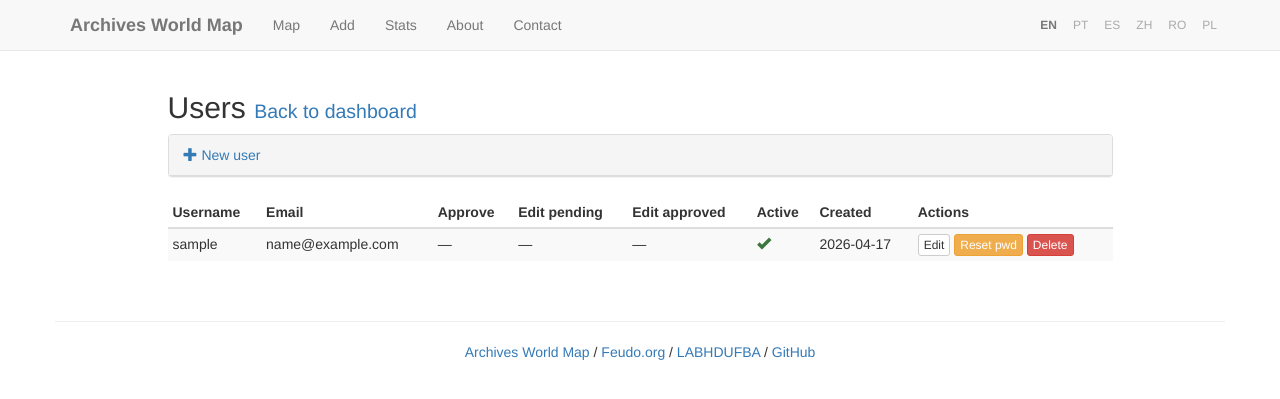
After one commit to rsandrade/archives-worldmap, a Flask app: page /admin/users in a window 1280 px wide. The commit adds this page. Shown: the top 399 px of the page. Run offline with Flask 3, Linux system fonts and the light colour scheme; the visitor is signed in with stand-in values (Sample User, id 1); data comes from the database, SQL or seed files in the repository; parts of the project's set-up code (start-up, migrations or seed data) failed here and were passed over; some libraries are stand-ins or nearby versions.

Commit message:
feat: multi-user system with role-based permissions
Admin can create staff users with any combination of three permissions:
- can_approve: approve/reject new submissions
- can_edit_waiting: edit pending (waiting) submissions
- can_edit_verified: edit approved (verified) submissions

Staff users cannot delete institutions. Only the super admin can
create/manage users, delete institutions, and access /admin/users.

Password recovery works for both admin (by username or admin email)
and staff users (by username or email). New users receive a temporary
password by email and must change it on first login.

Changes:
- schema.sql: add users table with permission flags
- admin.py: new decorators (login_required, permission_required),
  unified login for admin+staff, full user CRUD routes
- email_utils.py: add send_staff_account_email()
- forgot_password.html: add identifier input field
- dashboard.html: conditional approve/edit/delete buttons,
  username display, Users link for admin
- New templates: users.html, user_edit.html

```diff
--- a/app/routes/admin.py
+++ b/app/routes/admin.py
@@ -4,7 +4,7 @@ import string
 
 from flask import (
     Blueprint, render_template, request, redirect, url_for,
-    session, current_app, flash,
+    session, current_app, flash, abort,
 )
 from werkzeug.security import check_password_hash, generate_password_hash
 
@@ -15,7 +15,12 @@ from .. import limiter
 admin_bp = Blueprint('admin', __name__)
 
 
+def _is_logged_in():
+    return session.get('admin_logged') or session.get('user_id')
+
+
 def admin_required(f):
+    """Restrict to super admin only."""
     @functools.wraps(f)
     def wrapped(*args, **kwargs):
         if not session.get('admin_logged'):
@@ -24,13 +29,36 @@ def admin_required(f):
     return wrapped
 
 
+def login_required(f):
+    """Allow any authenticated user (admin or staff)."""
+    @functools.wraps(f)
+    def wrapped(*args, **kwargs):
+        if not _is_logged_in():
+            return redirect(url_for('admin.dashboard'))
+        return f(*args, **kwargs)
+    return wrapped
+
+
+def permission_required(perm):
+    """Allow admin or staff with the given permission flag."""
+    def decorator(f):
+        @functools.wraps(f)
+        def wrapped(*args, **kwargs):
+            if not session.get('admin_logged') and not session.get(perm):
+                flash('Permission denied.', 'danger')
+                return redirect(url_for('admin.dashboard'))
+            return f(*args, **kwargs)
+        return wrapped
+    return decorator
+
+
 @admin_bp.route('/login', methods=['GET'])
 def login():
     return redirect(url_for('admin.dashboard'))
 
 
 def _get_active_hash(db):
-    """Return current password hash: DB settings override takes precedence over .env."""
+    """Return current admin password hash: DB settings override takes precedence over .env."""
     row = db.execute("SELECT value FROM settings WHERE key = 'admin_password_hash'").fetchone()
     if row:
         return row['value']
@@ -40,21 +68,20 @@ def _get_active_hash(db):
 @admin_bp.route('/login', methods=['POST'])
 @limiter.limit("5 per minute")
 def login_submit():
-    username = request.form.get('username', '')
+    username = request.form.get('username', '').strip()
     password = request.form.get('password', '')
-
-    expected_user = current_app.config['ADMIN_USERNAME']
     db = get_db()
 
-    # Check permanent password (DB override or .env)
+    # Try super admin (permanent password or temp reset)
+    expected_user = current_app.config['ADMIN_USERNAME']
     active_hash = _get_active_hash(db)
     if username == expected_user and active_hash and check_password_hash(active_hash, password):
         session.clear()
         session['admin_logged'] = True
+        session['user_username'] = username
         session.permanent = True
         return redirect(url_for('admin.dashboard'))
 
-    # Check temporary reset password from DB
     if username == expected_user:
         reset = db.execute(
             "SELECT id, hash FROM password_resets WHERE expires_at > datetime('now') ORDER BY id DESC LIMIT 1"
@@ -64,10 +91,29 @@ def login_submit():
             db.commit()
             session.clear()
             session['admin_logged'] = True
+            session['user_username'] = username
             session['must_change_password'] = True
             session.permanent = True
             flash('Logged in with temporary password. Please set a permanent password.', 'warning')
             return redirect(url_for('admin.change_password'))
+
+    # Try staff users
+    user = db.execute(
+        'SELECT * FROM users WHERE username = ? AND is_active = 1', (username,)
+    ).fetchone()
+    if user and check_password_hash(user['password_hash'], password):
+        session.clear()
+        session['user_id'] = user['id']
+        session['user_username'] = user['username']
+        session['can_approve'] = bool(user['can_approve'])
+        session['can_edit_waiting'] = bool(user['can_edit_waiting'])
+        session['can_edit_verified'] = bool(user['can_edit_verified'])
+        session['must_change_password'] = bool(user['must_change_password'])
+        session.permanent = True
+        if user['must_change_password']:
+            flash('Please set a new password before continuing.', 'warning')
+            return redirect(url_for('admin.change_password'))
+        return redirect(url_for('admin.dashboard'))
 
     flash('Invalid credentials.', 'danger')
     return redirect(url_for('admin.dashboard'))
@@ -81,51 +127,81 @@ def forgot_password():
 @admin_bp.route('/forgot-password', methods=['POST'])
 @limiter.limit("3 per hour")
 def forgot_password_submit():
-    admin_email = current_app.config.get('ADMIN_EMAIL', '')
-    if not admin_email:
-        flash('ADMIN_EMAIL is not configured.', 'danger')
+    identifier = request.form.get('identifier', '').strip()
+    if not identifier:
+        flash('Please enter your username or email.', 'danger')
         return redirect(url_for('admin.forgot_password'))
 
+    db = get_db()
     alphabet = string.ascii_letters + string.digits + '!@#$%^&*'
     new_password = ''.join(secrets.choice(alphabet) for _ in range(20))
     hashed = generate_password_hash(new_password)
 
-    db = get_db()
-    db.execute('DELETE FROM password_resets')  # only one reset at a time
-    db.execute(
-        "INSERT INTO password_resets (hash, expires_at) VALUES (?, datetime('now', '+1 hour'))",
-        (hashed,),
-    )
-    db.commit()
+    admin_username = current_app.config['ADMIN_USERNAME']
+    admin_email = current_app.config.get('ADMIN_EMAIL', '')
 
-    from ..email_utils import send_password_reset_email
-    send_password_reset_email(new_password)
+    if identifier in (admin_username, admin_email):
+        if not admin_email:
+            flash('ADMIN_EMAIL is not configured.', 'danger')
+            return redirect(url_for('admin.forgot_password'))
+        db.execute('DELETE FROM password_resets')
+        db.execute(
+            "INSERT INTO password_resets (hash, expires_at) VALUES (?, datetime('now', '+1 hour'))",
+            (hashed,),
+        )
+        db.commit()
+        from ..email_utils import send_password_reset_email
+        send_password_reset_email(new_password)
+        flash('A temporary password has been sent to the admin email.', 'success')
+        return redirect(url_for('admin.dashboard'))
 
-    flash('A temporary password has been sent to the admin email.', 'success')
+    # Check staff users by username or email
+    user = db.execute(
+        'SELECT * FROM users WHERE (username = ? OR email = ?) AND is_active = 1',
+        (identifier, identifier),
+    ).fetchone()
+    if user:
+        db.execute(
+            'UPDATE users SET password_hash = ?, must_change_password = 1 WHERE id = ?',
+            (hashed, user['id']),
+        )
+        db.commit()
+        from ..email_utils import send_staff_account_email
+        send_staff_account_email(user['username'], user['email'], new_password, is_new=False)
+
+    # Generic message to prevent username/email enumeration
+    flash('If that account exists, a temporary password has been sent by email.', 'success')
     return redirect(url_for('admin.dashboard'))
 
 
 @admin_bp.route('/change-password', methods=['GET'])
-@admin_required
+@login_required
 def change_password():
     return render_template('admin/change_password.html')
 
 
 @admin_bp.route('/change-password', methods=['POST'])
-@admin_required
+@login_required
 def change_password_submit():
     current_password = request.form.get('current_password', '')
     new_password = request.form.get('new_password', '')
     confirm = request.form.get('confirm_password', '')
     from_reset = session.get('must_change_password', False)
 
-    # Skip current password check when coming from a temporary reset login
     if not from_reset:
         db = get_db()
-        active_hash = _get_active_hash(db)
-        if not active_hash or not check_password_hash(active_hash, current_password):
-            flash('Current password is incorrect.', 'danger')
-            return redirect(url_for('admin.change_password'))
+        if session.get('admin_logged'):
+            active_hash = _get_active_hash(db)
+            if not active_hash or not check_password_hash(active_hash, current_password):
+                flash('Current password is incorrect.', 'danger')
+                return redirect(url_for('admin.change_password'))
+        else:
+            user = db.execute(
+                'SELECT password_hash FROM users WHERE id = ?', (session['user_id'],)
+            ).fetchone()
+            if not user or not check_password_hash(user['password_hash'], current_password):
+                flash('Current password is incorrect.', 'danger')
+                return redirect(url_for('admin.change_password'))
 
     if len(new_password) < 8:
         flash('New password must be at least 8 characters.', 'danger')
@@ -137,11 +213,18 @@ def change_password_submit():
 
     db = get_db()
     new_hash = generate_password_hash(new_password)
-    db.execute(
-        "INSERT INTO settings (key, value) VALUES ('admin_password_hash', ?) "
-        "ON CONFLICT(key) DO UPDATE SET value = excluded.value",
-        (new_hash,),
-    )
+
+    if session.get('admin_logged'):
+        db.execute(
+            "INSERT INTO settings (key, value) VALUES ('admin_password_hash', ?) "
+            "ON CONFLICT(key) DO UPDATE SET value = excluded.value",
+            (new_hash,),
+        )
+    else:
+        db.execute(
+            'UPDATE users SET password_hash = ?, must_change_password = 0 WHERE id = ?',
+            (new_hash, session['user_id']),
+        )
     db.commit()
     session.pop('must_change_password', None)
 
@@ -157,7 +240,7 @@ def logout():
 
 @admin_bp.route('/')
 def dashboard():
-    if not session.get('admin_logged'):
+    if not _is_logged_in():
         return render_template('admin/login.html')
     db = get_db()
     status_filter = request.args.get('status', 'waiting')
@@ -209,7 +292,7 @@ def dashboard():
 
 
 @admin_bp.route('/approve/<int:inst_id>')
-@admin_required
+@permission_required('can_approve')
 def approve(inst_id):
     db = get_db()
     db.execute(
@@ -222,12 +305,12 @@ def approve(inst_id):
     if inst:
         send_approved_email(dict(inst))
 
-    flash(f'Institution approved.', 'success')
+    flash('Institution approved.', 'success')
     return redirect(request.referrer or url_for('admin.dashboard'))
 
 
 @admin_bp.route('/reject/<int:inst_id>')
-@admin_required
+@permission_required('can_approve')
 def reject(inst_id):
     db = get_db()
     db.execute(
@@ -240,25 +323,46 @@ def reject(inst_id):
     if inst:
         send_rejected_email(dict(inst))
 
-    flash(f'Institution rejected.', 'info')
+    flash('Institution rejected.', 'info')
     return redirect(request.referrer or url_for('admin.dashboard'))
 
 
 @admin_bp.route('/edit/<int:inst_id>', methods=['GET'])
-@admin_required
+@login_required
 def edit(inst_id):
     db = get_db()
     inst = db.execute('SELECT * FROM institutions WHERE id=?', (inst_id,)).fetchone()
     if not inst:
         flash('Institution not found.', 'warning')
         return redirect(url_for('admin.dashboard'))
+    if not session.get('admin_logged'):
+        if inst['status'] == 'waiting' and not session.get('can_edit_waiting'):
+            flash('Permission denied.', 'danger')
+            return redirect(url_for('admin.dashboard'))
+        if inst['status'] == 'verified' and not session.get('can_edit_verified'):
+            flash('Permission denied.', 'danger')
+            return redirect(url_for('admin.dashboard'))
+        if inst['status'] == 'rejected':
+            flash('Permission denied.', 'danger')
+            return redirect(url_for('admin.dashboard'))
     return render_template('admin/edit.html', institution=inst)
 
 
 @admin_bp.route('/edit/<int:inst_id>', methods=['POST'])
-@admin_required
+@login_required
 def edit_submit(inst_id):
     db = get_db()
+    inst = db.execute('SELECT status FROM institutions WHERE id=?', (inst_id,)).fetchone()
+    if not inst:
+        flash('Institution not found.', 'warning')
+        return redirect(url_for('admin.dashboard'))
+    if not session.get('admin_logged'):
+        if inst['status'] == 'waiting' and not session.get('can_edit_waiting'):
+            abort(403)
+        if inst['status'] == 'verified' and not session.get('can_edit_verified'):
+            abort(403)
+        if inst['status'] == 'rejected':
+            abort(403)
     db.execute(
         '''UPDATE institutions SET
            name=?, latitude=?, longitude=?, address=?, city=?, district=?,
@@ -292,3 +396,132 @@ def delete(inst_id):
     db.commit()
     flash('Institution deleted.', 'info')
     return redirect(url_for('admin.dashboard'))
+
+
+# ── User management (admin only) ─────────────────────────────────────────────
+
+@admin_bp.route('/users', methods=['GET'])
+@admin_required
+def users():
+    db = get_db()
+    all_users = db.execute(
+        'SELECT id, username, email, can_approve, can_edit_waiting, can_edit_verified, is_active, created_at '
+        'FROM users ORDER BY created_at DESC'
+    ).fetchall()
+    return render_template('admin/users.html', users=all_users)
+
+
+@admin_bp.route('/users/create', methods=['POST'])
+@admin_required
+def user_create():
+    username = request.form.get('username', '').strip()
+    email = request.form.get('email', '').strip()
+    can_approve = 1 if request.form.get('can_approve') else 0
+    can_edit_waiting = 1 if request.form.get('can_edit_waiting') else 0
+    can_edit_verified = 1 if request.form.get('can_edit_verified') else 0
+
+    if not username or not email:
+        flash('Username and email are required.', 'danger')
+        return redirect(url_for('admin.users'))
+
+    alphabet = string.ascii_letters + string.digits + '!@#$%^&*'
+    temp_password = ''.join(secrets.choice(alphabet) for _ in range(20))
+    hashed = generate_password_hash(temp_password)
+
+    db = get_db()
+    try:
+        db.execute(
+            'INSERT INTO users (username, email, password_hash, can_approve, can_edit_waiting, '
+            'can_edit_verified, must_change_password) VALUES (?, ?, ?, ?, ?, ?, 1)',
+            (username, email, hashed, can_approve, can_edit_waiting, can_edit_verified),
+        )
+        db.commit()
+    except Exception:
+        flash('Username or email already exists.', 'danger')
+        return redirect(url_for('admin.users'))
+
+    from ..email_utils import send_staff_account_email
+    send_staff_account_email(username, email, temp_password, is_new=True)
+
+    flash(f'User "{username}" created. Temporary password sent by email.', 'success')
+    return redirect(url_for('admin.users'))
+
+
+@admin_bp.route('/users/<int:user_id>', methods=['GET'])
+@admin_required
+def user_edit(user_id):
+    db = get_db()
+    user = db.execute(
+        'SELECT id, username, email, can_approve, can_edit_waiting, can_edit_verified, is_active '
+        'FROM users WHERE id = ?',
+        (user_id,),
+    ).fetchone()
+    if not user:
+        flash('User not found.', 'warning')
+        return redirect(url_for('admin.users'))
+    return render_template('admin/user_edit.html', user=user)
+
+
+@admin_bp.route('/users/<int:user_id>', methods=['POST'])
+@admin_required
+def user_edit_submit(user_id):
+    email = request.form.get('email', '').strip()
+    can_approve = 1 if request.form.get('can_approve') else 0
+    can_edit_waiting = 1 if request.form.get('can_edit_waiting') else 0
+    can_edit_verified = 1 if request.form.get('can_edit_verified') else 0
+    is_active = 1 if request.form.get('is_active') else 0
+
+    if not email:
+        flash('Email is required.', 'danger')
+        return redirect(url_for('admin.user_edit', user_id=user_id))
+
+    db = get_db()
+    try:
+        db.execute(
+            'UPDATE users SET email=?, can_approve=?, can_edit_waiting=?, can_edit_verified=?, '
+            'is_active=? WHERE id=?',
+            (email, can_approve, can_edit_waiting, can_edit_verified, is_active, user_id),
+        )
+        db.commit()
+    except Exception:
+        flash('Email already in use.', 'danger')
+        return redirect(url_for('admin.user_edit', user_id=user_id))
+
+    flash('User updated.', 'success')
+    return redirect(url_for('admin.users'))
+
+
+@admin_bp.route('/users/<int:user_id>/reset-password', methods=['POST'])
+@admin_required
+def user_reset_password(user_id):
+    db = get_db()
+    user = db.execute('SELECT username, email FROM users WHERE id = ?', (user_id,)).fetchone()
+    if not user:
+        flash('User not found.', 'warning')
+        return redirect(url_for('admin.users'))
+
+    alphabet = string.ascii_letters + string.digits + '!@#$%^&*'
+    temp_password = ''.join(secrets.choice(alphabet) for _ in range(20))
+    hashed = generate_password_hash(temp_password)
+
+    db.execute(
+        'UPDATE users SET password_hash = ?, must_change_password = 1 WHERE id = ?',
+        (hashed, user_id),
+    )
+    db.commit()
+
+    from ..email_utils import send_staff_account_email
+    send_staff_account_email(user['username'], user['email'], temp_password, is_new=False)
+
+    flash(f'Password reset for "{user["username"]}". Temporary password sent by email.', 'success')
+    return redirect(url_for('admin.users'))
+
+
+@admin_bp.route('/users/<int:user_id>/delete', methods=['POST'])
+@admin_required
+def user_delete(user_id):
+    db = get_db()
+    db.execute('DELETE FROM users WHERE id = ?', (user_id,))
+    db.commit()
+    flash('User deleted.', 'info')
+    return redirect(url_for('admin.users'))
--- a/app/templates/admin/forgot_password.html
+++ b/app/templates/admin/forgot_password.html
@@ -4,9 +4,13 @@
 <div class="row">
     <div class="col-md-4 col-md-offset-4">
         <h2>Forgot Password</h2>
-        <p class="text-muted">A temporary 20-character password will be sent to the admin email address. It expires in 1 hour.</p>
+        <p class="text-muted">Enter your username or email address. A temporary 20-character password will be sent to your email. It expires in 1 hour.</p>
         <form method="post" action="{{ url_for('admin.forgot_password_submit') }}">
             <input type="hidden" name="csrf_token" value="{{ csrf_token() }}">
+            <div class="form-group">
+                <label>Username or email</label>
+                <input type="text" name="identifier" class="form-control" required autofocus>
+            </div>
             <button type="submit" class="btn btn-warning btn-block">Send temporary password</button>
         </form>
         <p class="text-center" style="margin-top:15px;">
--- /dev/null
+++ b/app/templates/admin/users.html
@@ -0,0 +1,97 @@
+{% extends "base.html" %}
+{% block title %}Users - Archives World Map{% endblock %}
+{% block content %}
+<div class="row">
+    <div class="col-md-10 col-md-offset-1">
+        <h2>Users <small><a href="{{ url_for('admin.dashboard') }}">Back to dashboard</a></small></h2>
+
+        <div class="panel panel-default">
+            <div class="panel-heading">
+                <a data-toggle="collapse" href="#create-user-form">
+                    <span class="glyphicon glyphicon-plus"></span> New user
+                </a>
+            </div>
+            <div id="create-user-form" class="panel-collapse collapse">
+                <div class="panel-body">
+                    <form method="post" action="{{ url_for('admin.user_create') }}">
+                        <input type="hidden" name="csrf_token" value="{{ csrf_token() }}">
+                        <div class="row">
+                            <div class="col-sm-3">
+                                <div class="form-group">
+                                    <label>Username</label>
+                                    <input type="text" name="username" class="form-control" required>
+                                </div>
+                            </div>
+                            <div class="col-sm-4">
+                                <div class="form-group">
+                                    <label>Email</label>
+                                    <input type="email" name="email" class="form-control" required>
+                                </div>
+                            </div>
+                            <div class="col-sm-5">
+                                <label>Permissions</label>
+                                <div class="checkbox">
+                                    <label><input type="checkbox" name="can_approve"> Approve / reject submissions</label>
+                                </div>
+                                <div class="checkbox">
+                                    <label><input type="checkbox" name="can_edit_waiting"> Edit pending submissions</label>
+                                </div>
+                                <div class="checkbox">
+                                    <label><input type="checkbox" name="can_edit_verified"> Edit approved submissions</label>
+                                </div>
+                            </div>
+                        </div>
+                        <button type="submit" class="btn btn-primary">Create user</button>
+                        <span class="text-muted small" style="margin-left:10px;">A temporary password will be sent by email.</span>
+                    </form>
+                </div>
+            </div>
+        </div>
+
+        {% if users %}
+        <table class="table table-striped table-condensed">
+            <thead>
+                <tr>
+                    <th>Username</th>
+                    <th>Email</th>
+                    <th>Approve</th>
+                    <th>Edit pending</th>
+                    <th>Edit approved</th>
+                    <th>Active</th>
+                    <th>Created</th>
+                    <th>Actions</th>
+                </tr>
+            </thead>
+            <tbody>
+            {% for u in users %}
+                <tr class="{% if not u['is_active'] %}text-muted{% endif %}">
+                    <td>{{ u['username'] }}</td>
+                    <td>{{ u['email'] }}</td>
+                    <td>{% if u['can_approve'] %}<span class="glyphicon glyphicon-ok text-success"></span>{% else %}&mdash;{% endif %}</td>
+                    <td>{% if u['can_edit_waiting'] %}<span class="glyphicon glyphicon-ok text-success"></span>{% else %}&mdash;{% endif %}</td>
+                    <td>{% if u['can_edit_verified'] %}<span class="glyphicon glyphicon-ok text-success"></span>{% else %}&mdash;{% endif %}</td>
+                    <td>{% if u['is_active'] %}<span class="glyphicon glyphicon-ok text-success"></span>{% else %}<span class="glyphicon glyphicon-remove text-danger"></span>{% endif %}</td>
+                    <td>{{ u['created_at'][:10] }}</td>
+                    <td>
+                        <a href="{{ url_for('admin.user_edit', user_id=u['id']) }}" class="btn btn-xs btn-default">Edit</a>
+                        <form method="post" action="{{ url_for('admin.user_reset_password', user_id=u['id']) }}" style="display:inline">
+                            <input type="hidden" name="csrf_token" value="{{ csrf_token() }}">
+                            <button type="submit" class="btn btn-xs btn-warning"
+                                    onclick="return confirm('Send a new temporary password to {{ u['username'] | e }}?')">Reset pwd</button>
+                        </form>
+                        <form method="post" action="{{ url_for('admin.user_delete', user_id=u['id']) }}" style="display:inline">
+                            <input type="hidden" name="csrf_token" value="{{ csrf_token() }}">
+                            <button type="submit" class="btn btn-xs btn-danger"
+                                    onclick="return confirm('Delete user {{ u['username'] | e }} permanently?')">Delete</button>
+                        </form>
+                    </td>
+                </tr>
+            {% endfor %}
+            </tbody>
+        </table>
+        {% else %}
+        <p class="text-muted">No staff users yet.</p>
+        {% endif %}
+    </div>
+</div>
+{% endblock %}
```
Also changed, not shown: app/email_utils.py (+18 -0 lines), app/templates/admin/dashboard.html (+13 -7 lines), app/templates/admin/user_edit.html (added, +50 -0 lines), schema.sql (+13 -0 lines).
